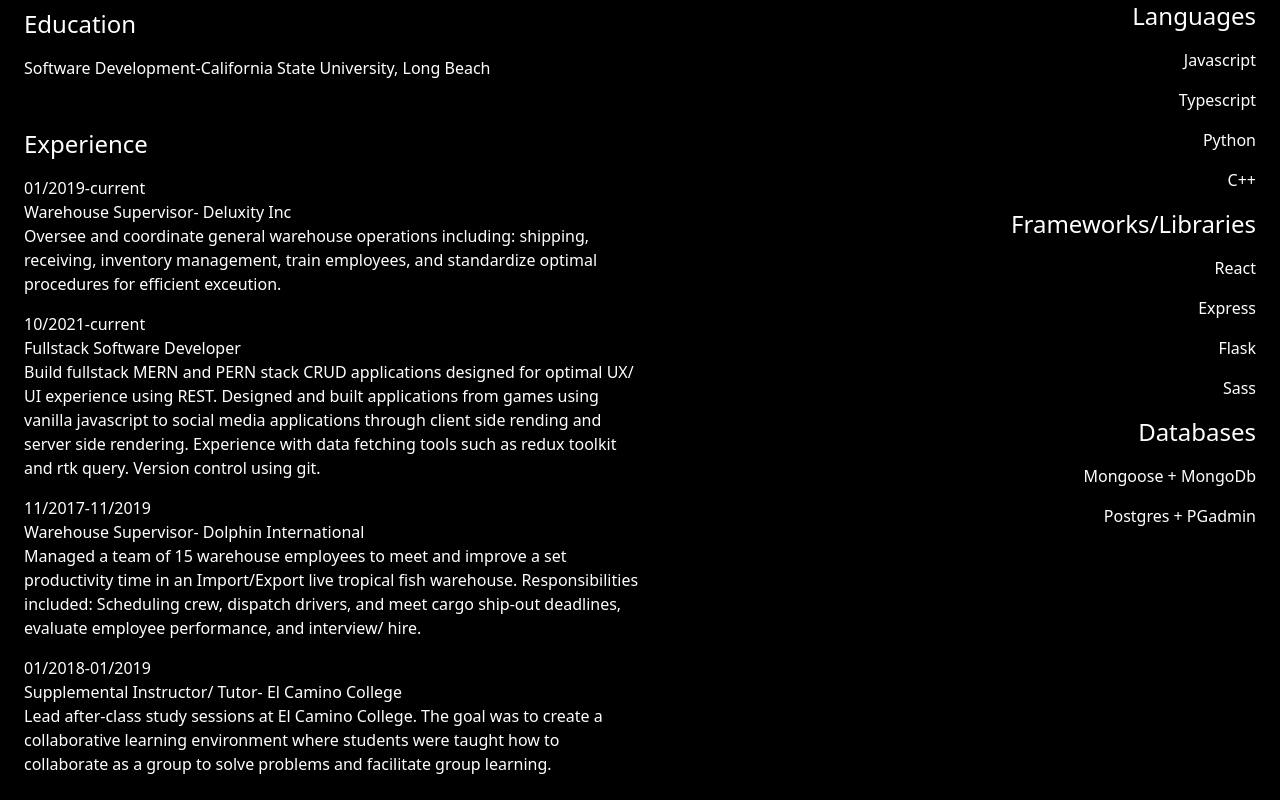
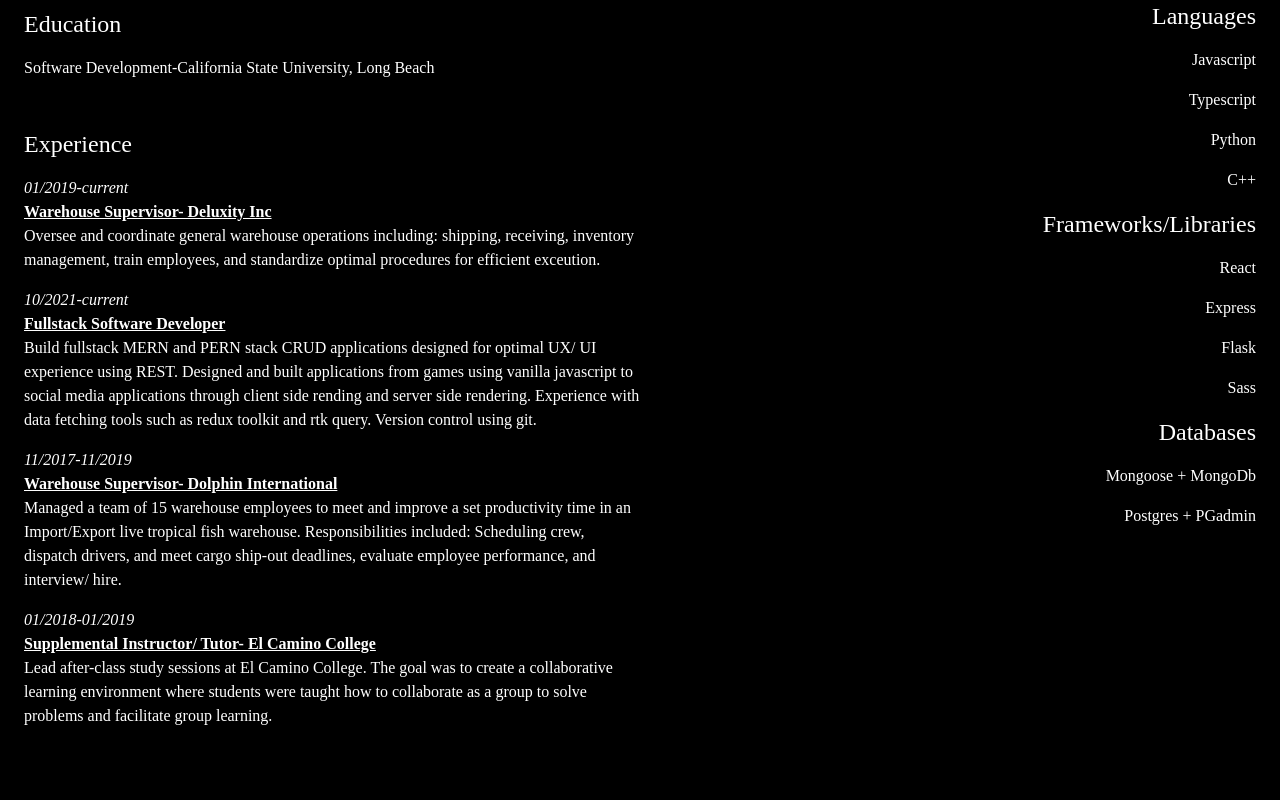
Before and after one commit to JasonGarcia131/myportfolio, a React (Vite) app: page /myportfolio/resume in a window 1280 px wide. Shown: the part 322-1122 px from the top of the page. After the commit the page ends 1074 px from the top, so only its background shows below. Built offline with nearby package versions, Linux system fonts and the light colour scheme.

Commit message:
edited font weight on resume and underlined headings

```diff
--- a/src/ProjectData.js
+++ b/src/ProjectData.js
@@ -9,7 +9,7 @@ import img3 from "./images/redux-art-gallery-thumbnail.png";
 export const ProjectData = [
     {
         imgUrl: img2,
-        name: "Twitter Message Interface",
+        name: "Twitter Message",
         techStack: "React, Redux",
         description: "Messaging interface with a search bar function and screen stack navigation to mock Twitter's messaging feature. Data is fetched from a db file using a json-server. Navigation was achieved with react-router-dom.",
         codeLink: "https://github.com/JasonGarcia131/Twitter-Messaging-Interface",
--- a/src/components/Hero.jsx
+++ b/src/components/Hero.jsx
@@ -4,7 +4,7 @@ import { FaPhoneAlt } from 'react-icons/fa';
 import { FaEnvelope } from 'react-icons/fa';
 const Hero = () => {
     return (
-        <div className='w-full py-2 flex flex-col justify-between md:flex-row'>
+        <div className='w-full py-2 flex flex-col justify-around md:flex-row'>
             <div className='text-center my-9 flex flex-col md:w-1/2 md:px-[10px] md:my-0 md:flex md:flex-col md:justify-center'>
                 <h1 className='text-6xl font-roboto xl:text-8xl'>Jason Garcia</h1>
                 <br />
--- a/src/components/Projects.jsx
+++ b/src/components/Projects.jsx
@@ -4,15 +4,15 @@ import { ProjectData } from '../ProjectData';
 const Projects = () => {
 
     const mappedProjects = ProjectData.map((item, index) => (
-        <div key={index} className='w-3/4 h-[500px] flex flex-col justify-between my-8 mx-auto border border-black border-solid shadow-2xl shadow-black'>
-            <div className='w-[100%] h-[50%] overflow-hidden'>
-                <img src={item.imgUrl} alt='project thumnail' />
+        <div key={index} className='max-w-md h-[500px] flex flex-col justify-between my-8 mx-auto border border-black border-solid shadow-2xl shadow-black'>
+            <div className='w-[100%] h-[50%]'>
+                <img className='object-contain h-[100%] w-[100%]' src={item.imgUrl} alt='project thumnail' />
             </div>
-            <div className='h-[45%] flex flex-col justify-around items-center overflow-scroll p-6 font-medium'>
-                <h3 className='text-2xl'>{item.name}</h3>
+            <div className='h-[45%] flex flex-col justify-around items-center  p-6'>
+                <h3 className='text-2xl font-medium'>{item.name}</h3>
                 <p>{item.description}</p>
             </div>
-            <div className='w-full h-[5%] object-bottom items-end px-2 flex flex-row justify-between font-bold'>
+            <div className='w-full h-[5%] object-bottom items-end px-2 flex flex-row justify-between'>
                 <a className='underline' href={item.codeLink}>Code</a>
                 {item.pageLink == "#" ? <p>Run Locally</p> : <a className='underline' href={item.pageLink}>Page</a>}
             </div>
@@ -20,7 +20,7 @@ const Projects = () => {
     ))
 
     return (
-        <div className='h-[600px] overflow-scroll border border-solid border-black md:w-1/2 bg-white text-black'>
+        <div className='h-[600px] max-w-4xl overflow-scroll border border-solid border-black md:w-1/2 bg-white text-black'>
             <h2 className='text-center text-2xl font-bold my-6'>Projects</h2>
             {
                 mappedProjects
--- a/src/components/pages/Resume.jsx
+++ b/src/components/pages/Resume.jsx
@@ -24,8 +24,8 @@ const Resume = () => {
                             Experience
                         </h2>
                         <div className="my-4">
-                            <p>01/2019-current</p>
-                            <h3>Warehouse Supervisor- Deluxity Inc</h3>
+                            <p className="italic">01/2019-current</p>
+                            <h3 className="font-bold underline">Warehouse Supervisor- Deluxity Inc</h3>
                             <p>
                                 Oversee and coordinate general warehouse operations
                                 including: shipping, receiving, inventory management,
@@ -33,8 +33,8 @@ const Resume = () => {
                             </p>
                         </div>
                         <div className="mb-4">
-                            <p>10/2021-current</p>
-                            <h3>Fullstack Software Developer</h3>
+                            <p className="italic">10/2021-current</p>
+                            <h3 className="font-bold underline">Fullstack Software Developer</h3>
                             <p>
                                 Build fullstack MERN and PERN stack CRUD applications designed for optimal UX/ UI experience using REST.
                                 Designed and built applications from games using vanilla javascript to social media applications through client side rending and server side rendering.
@@ -42,16 +42,16 @@ const Resume = () => {
                             </p>
                         </div>
                         <div className="mb-4">
-                            <p>11/2017-11/2019</p>
-                            <h3>Warehouse Supervisor- Dolphin International</h3>
+                            <p className="italic">11/2017-11/2019</p>
+                            <h3 className="font-bold underline">Warehouse Supervisor- Dolphin International</h3>
                             <p> Managed a team of 15 warehouse employees to meet and improve
                                 a set productivity time in an Import/Export live tropical fish warehouse.
                                 Responsibilities included: Scheduling crew, dispatch drivers, and meet cargo ship-out
                                 deadlines, evaluate employee performance, and interview/ hire.</p>
                         </div>
                         <div>
-                            <p>01/2018-01/2019</p>
-                            <h3>Supplemental Instructor/ Tutor- El Camino College</h3>
+                            <p className="italic">01/2018-01/2019</p>
+                            <h3 className="font-bold underline">Supplemental Instructor/ Tutor- El Camino College</h3>
                             <p>
                                 Lead after-class study sessions at El Camino College. The goal
                                 was to create a collaborative learning environment where students were taught how
--- a/src/index.css
+++ b/src/index.css
@@ -1,6 +1,7 @@
 body{
   background-color: black;
   color: white;
+  font-family: 'Times New Roman', Times, serif;
 }
 
 .sidebar {
```
Also changed, not shown: src/images/react-a-mole-thumbnail.png, src/images/twitter-interface-thumbnail.png.
